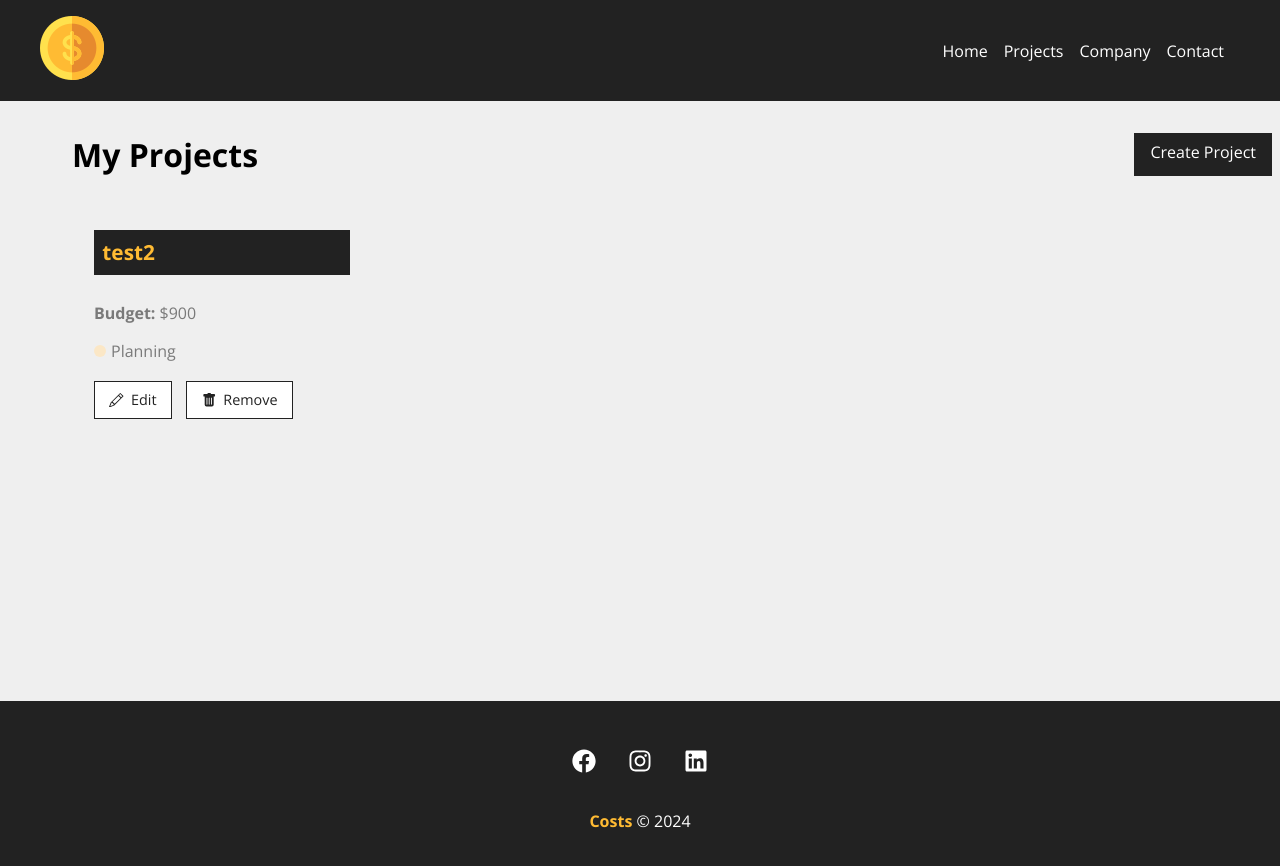
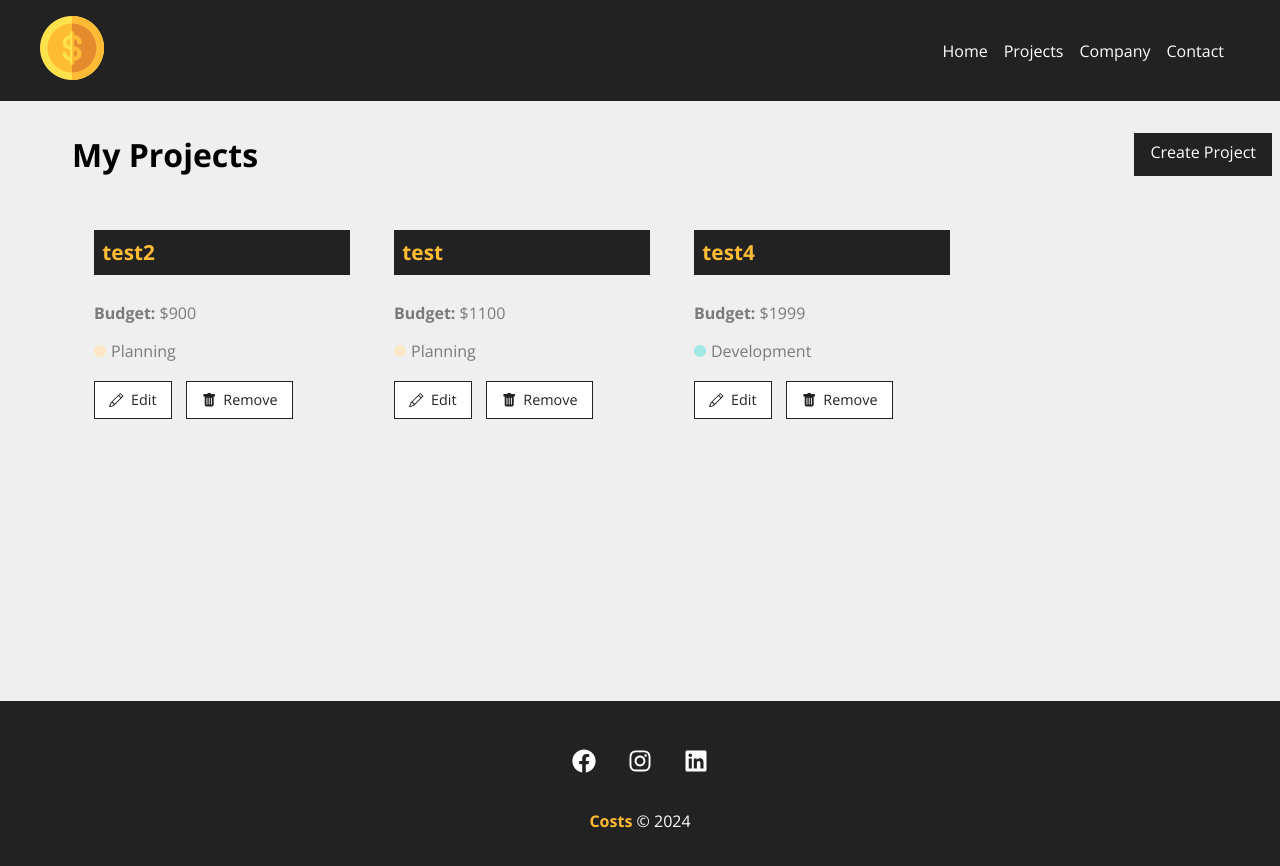
Before and after one commit to lucasdonascimentoo/project-management, a React (Create React App) app in the folder react2/costs/: page /projects in a window 1280 px wide. Shown: the top 866 px of the page. Built offline with nearby package versions, Linux system fonts and the light colour scheme; data requests are answered from the project's data file; the HTML template or start-up script is replaced by a standard one.

Commit message:
data editing page

```diff
--- a/react2/costs/db.json
+++ b/react2/costs/db.json
@@ -7,6 +7,28 @@
       "category": {
         "id": "4",
         "name": "Planning"
+      },
+      "cost": 0,
+      "services": []
+    },
+    {
+      "id": "0cc4",
+      "name": "test",
+      "budget": "1100",
+      "category": {
+        "id": "4",
+        "name": "Planning"
+      },
+      "cost": 0,
+      "services": []
+    },
+    {
+      "id": "cc8d",
+      "name": "test4",
+      "budget": "1999",
+      "category": {
+        "id": "2",
+        "name": "Development"
       },
       "cost": 0,
       "services": []
--- a/react2/costs/src/App.js
+++ b/react2/costs/src/App.js
@@ -4,6 +4,7 @@
 import Contact from './components/pages/Contact'
 import NewProject from './components/pages/NewProject'
 import Projects from './components/pages/Projects'
+import Project from './components/pages/Project'
 
 import Container from './components/layout/Container'
 import Navbar from './components/layout/Navbar'
@@ -21,6 +22,7 @@
           <Route path="/company" element={<Company/>}/>
           <Route path="/contact" element={<Contact/>}/>
           <Route path="/newproject" element={<NewProject/>}/>
+          <Route path="/project/:id" element={<Project/>}/>
         </Routes>
       </Container>
       <Footer/>
--- /dev/null
+++ b/react2/costs/src/components/pages/Project.js
@@ -0,0 +1,29 @@
+import styles from './Project.module.css'
+
+import {useParams} from 'react-router-dom'
+import {useState, useEffect} from 'react'
+
+function Project(){
+    const {id} = useParams()
+
+    const [project, setProject] = useState([])
+
+    useEffect(() => {
+
+        fetch(`http://localhost:5000/projects/${id}`, {
+            method: 'GET',
+            headers: {
+                'Content-Type': 'application/json',
+            },
+        })
+        .then(resp => resp.json())
+        .then((data) => {
+            setProject(data)
+        })
+        .catch((err) => console.log)
+    }, [id])
+
+    return <p>{project.name}</p>
+}
+
+export default Project
--- a/react2/costs/src/components/project/ProjectCard.js
+++ b/react2/costs/src/components/project/ProjectCard.js
@@ -19,7 +19,7 @@
                 <span className={`${styles[category.toLowerCase()]}`}></span> {category}
             </p>
             <div className={styles.project_card_actions}>
-                <Link to="/">
+                <Link to={`/project/${id}`}>
                     <BsPencil/> Edit
                 </Link>
                 <button onClick={remove}>
```
Also changed, not shown: react2/costs/src/components/pages/Project.module.css (added).
